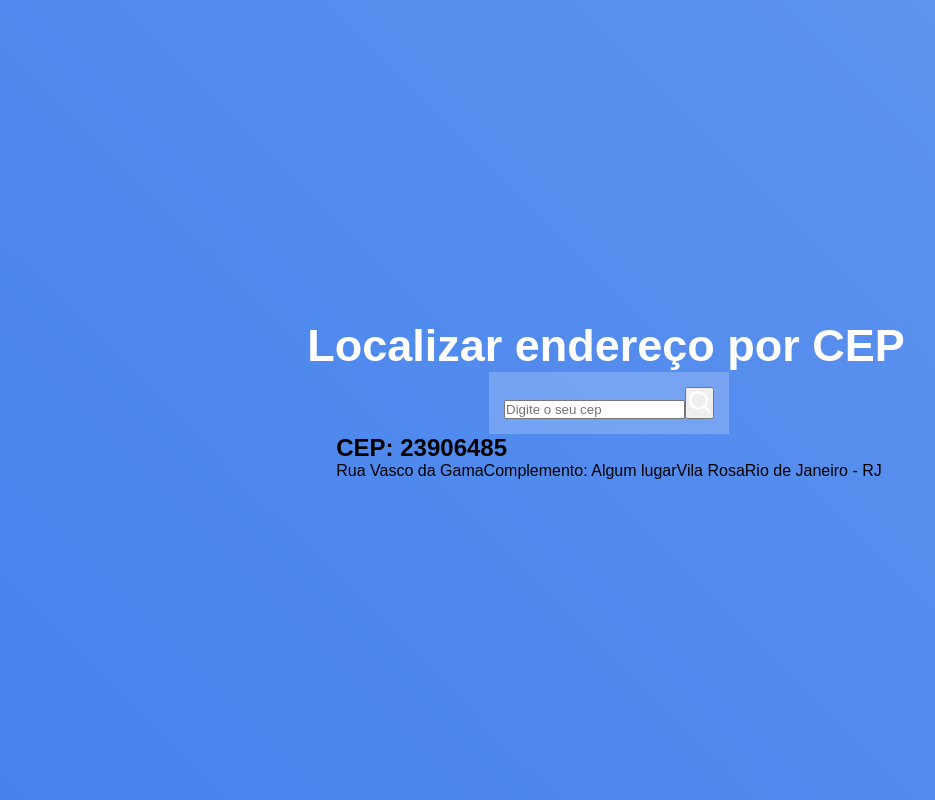
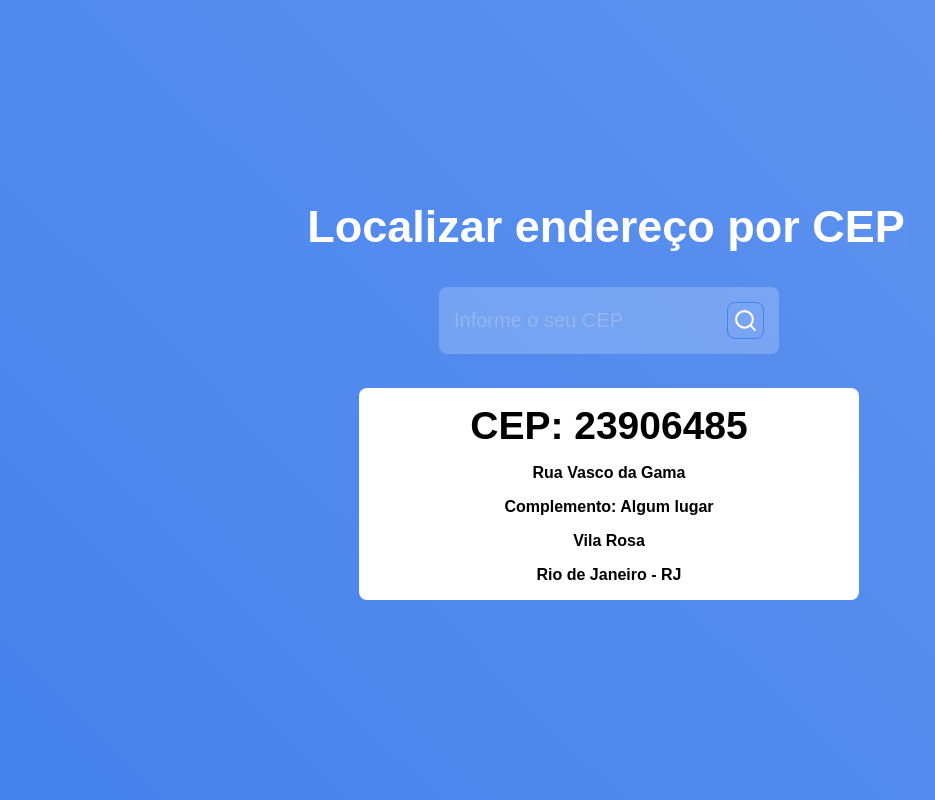
Before and after one commit to avilacamilla/findCepReactJS, a JavaScript app: page / in a window 1280 px wide. Shown: the whole page, without its empty margins (31-966 px from the left). Built offline with nearby package versions, Linux system fonts and the light colour scheme; the HTML template or start-up script is replaced by a standard one.

Commit message:
Estilizando área do localizador de endereço/adicionando flexbox

```diff
--- a/src/App.js
+++ b/src/App.js
@@ -10,7 +10,7 @@ function App() {
       <div className="container__input">
           <input
           type="text"
-          placeholder="Digite o seu cep"
+          placeholder="Informe o seu CEP"
           />
 
 
--- a/src/styles.css
+++ b/src/styles.css
@@ -33,4 +33,57 @@
 .container__input {
     background: rgba(255, 255, 255, 0.2);
     padding: 15px;
+    margin: 34px 0;
+    display: flex;
+    border-radius: 8px;
+    box-shadow: 1px 3px 8pz rgba(0, 0, 0, 0.5);
 }
+
+.container__input input {
+    background: transparent;
+    border: 0;
+    font-size: 20px;
+    color: #FFFFFF;
+    outline: none;
+    margin-right: 8px;
+}
+
+.container__input input::placeholder {
+    color: #e4e4e448;
+}
+
+.button__search {
+    display: flex;
+    justify-content: center;
+    align-items: center;
+    background: transparent;
+    border: 1px solid #4582EC;
+    border-radius: 8px;
+    padding: 5px;
+    cursor: pointer;
+    transition: transform 0.5s;
+}
+
+.button__search:hover {
+    transform: scale(1.1);
+}
+
+.main {
+    display: flex;
+    justify-content: center;
+    align-items: center;
+    flex-direction: column;
+    background: #FFF;
+    width: 500px;
+    border-radius: 8px;
+}
+
+.main h2 {
+    margin: 16px 0;
+    font-size: 39px;
+}
+
+.main span {
+    margin-bottom: 16px;
+    font-weight: bold;
+}
```
